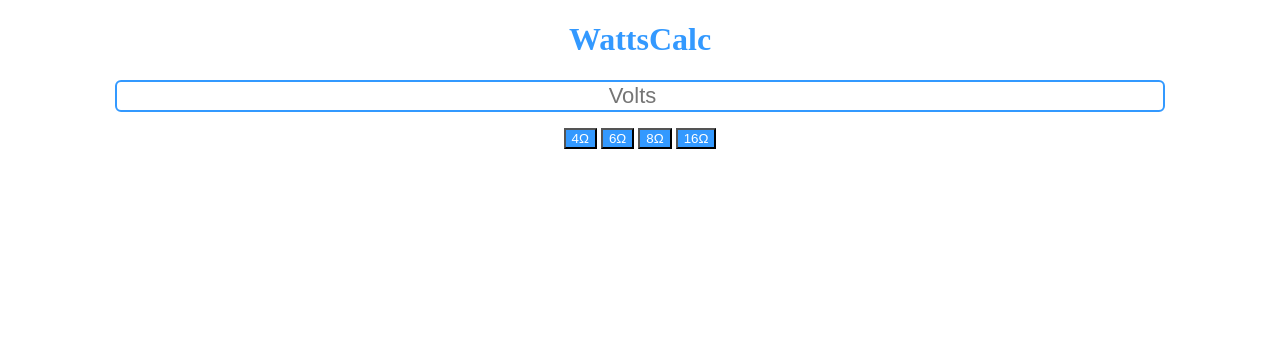
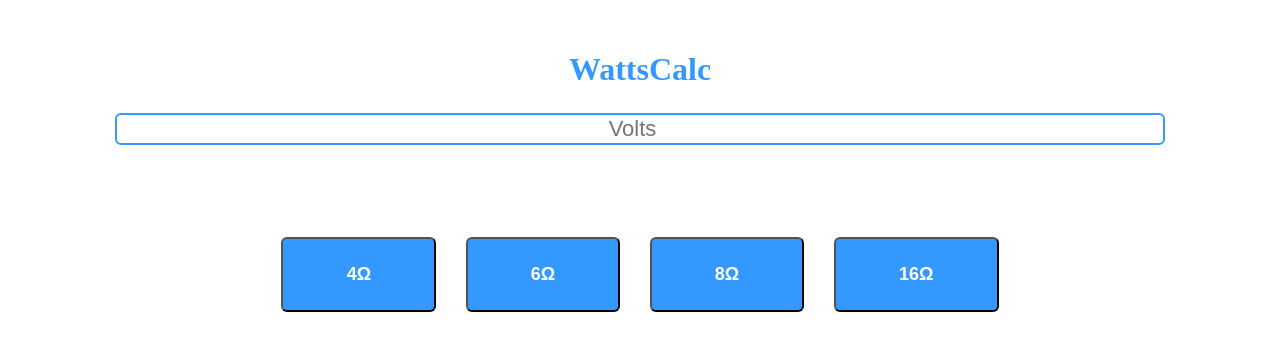
Before and after one commit to 97pedros/ampcalc, a plain HTML site: page code/html/index.html in a window 1280 px wide. Drawn offline with Linux system fonts and the light colour scheme.

Commit message:
estilizando os botões

```diff
--- a/code/css/style.css
+++ b/code/css/style.css
@@ -7,6 +7,8 @@ body
 h1
 {
     color: #3399ff;
+    margin-top: 4%;
+    margin-bottom: 2%;
 }
 
 #txt_volts
@@ -18,15 +20,29 @@ h1
     padding-left: 30%;
     padding-right: 30%;
     text-align: center;
+    margin-bottom: 5%;
 }
 
-#txt_volts :active
+#txt_volts:active
 {
     border: 2px solid #3399ff;
 }
 
 button
 {
+    margin: 1%;
+    font-weight: bold;
+    font-size: 18px;
+    border-radius: 6px;
+    display: inline;
     color: #ffffff;
     background-color: #3399ff;
+    padding: 2%;
+    padding-left: 5%;
+    padding-right: 5%;
 }
+
+button:hover
+{
+    background-color: #84c2ff;
+}
```
